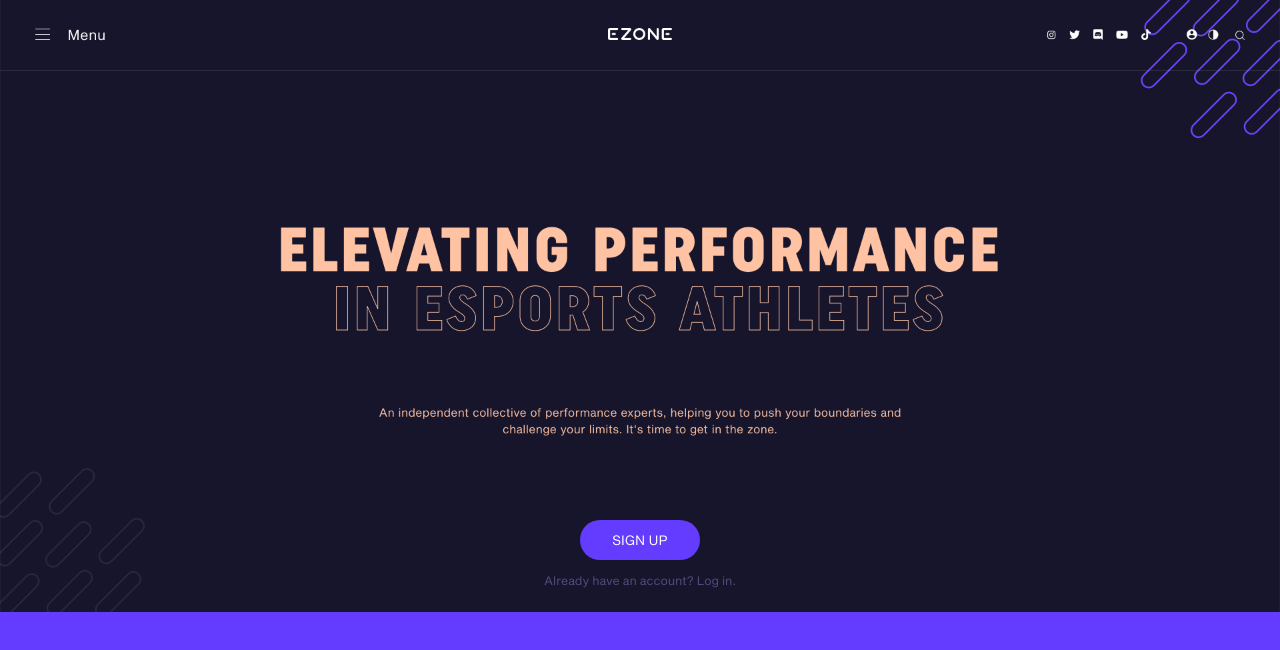
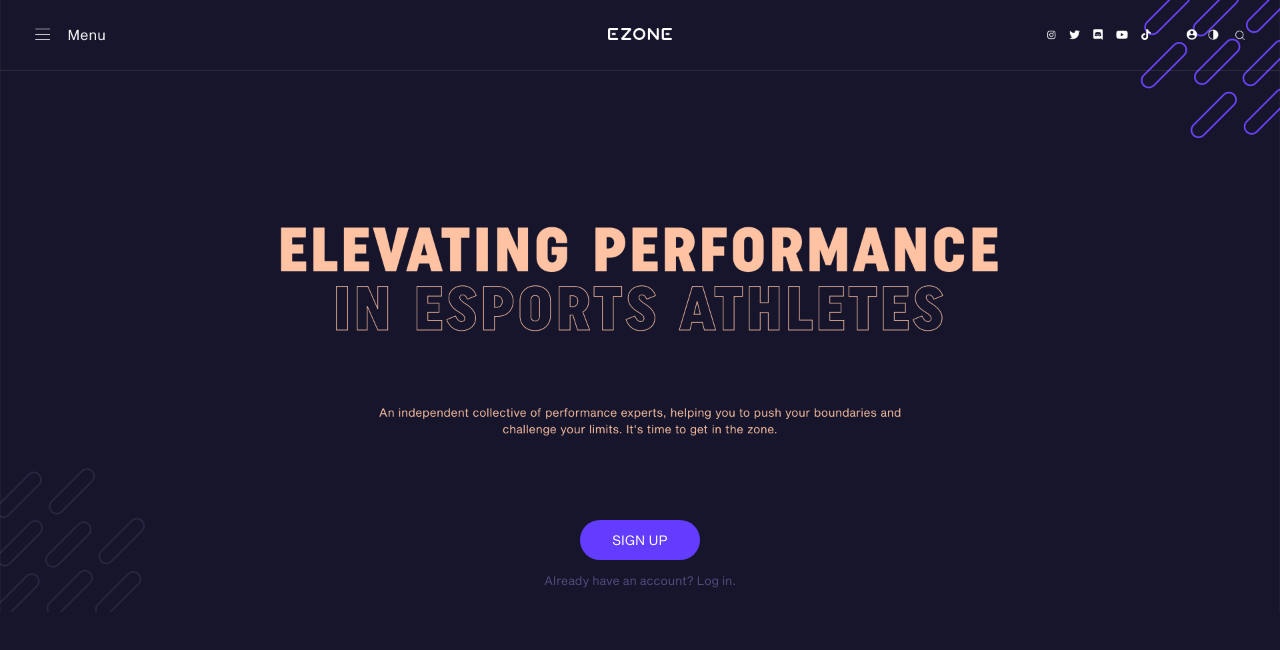
Before and after one commit to lelekaspb/signifly-project, a website built with Vite: page index.html in a window 1280 px wide. Built offline with nearby package versions, Linux system fonts and the light colour scheme.

Commit message:
fix bg color

```diff
--- a/styles/style.scss
+++ b/styles/style.scss
@@ -32,7 +32,7 @@
 
 body {
   margin: 0 auto;
-  background-color: base.$blue;
+  background-color: base.$bg;
 }
 
 .firstpage-ss {
```
